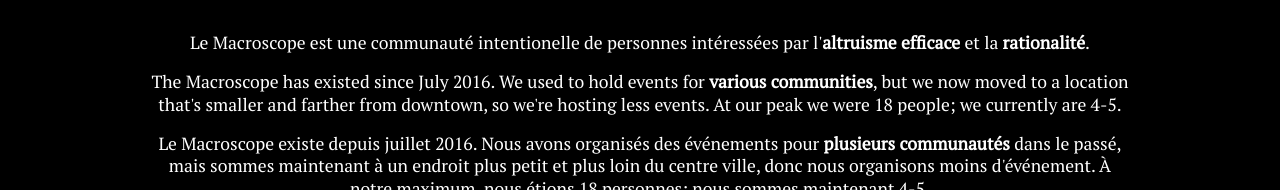
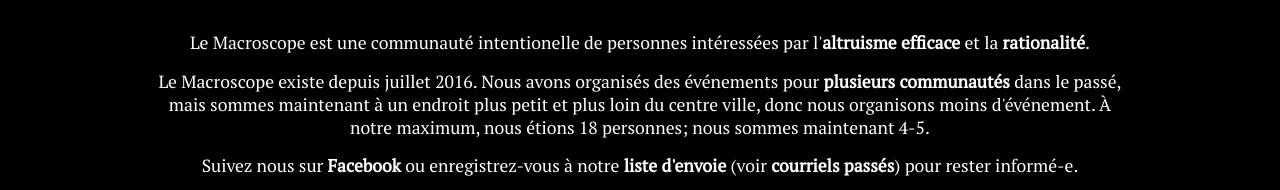
Before and after one commit to Macroscope-House/macroscope-house.github.io, a plain HTML site: page index-fr.html in a window 1280 px wide. Shown: the part 257-447 px from the top of the page. Drawn offline with nearby package versions, Linux system fonts and the light colour scheme.

Commit message:
removed EN text

```diff
--- a/index-fr.html
+++ b/index-fr.html
@@ -60,8 +60,6 @@
 			<div id="mainText" class="col-12 col-lg-10">
 				<p>Le Macroscope est une communauté intentionelle de personnes intéressées par l'<a class="text-white" href="https://www.effectivealtruism.org/">altruisme efficace</a> et la <a class="text-white" href="https://www.lesswrong.com/">rationalité</a>.</p>
 
-				<p>The Macroscope has existed since July 2016. We used to hold events for <a class="text-white" href="http://matiroy.com/communities.html">various communities</a>, but we now moved to a location that's smaller and farther from downtown, so we're hosting less events. At our peak we were 18 people; we currently are 4-5.</p>
-
 				<p>Le Macroscope existe depuis juillet 2016. Nous avons organisés des événements pour <a class="text-white" href="http://matiroy.com/communities.html">plusieurs communautés</a> dans le passé, mais sommes maintenant à un endroit plus petit et plus loin du centre ville, donc nous organisons moins d'événement. À notre maximum, nous étions 18 personnes; nous sommes maintenant 4-5.</p>
 
 				<p>Suivez nous sur <a class="text-white" href="https://www.facebook.com/macroscopers/">Facebook</a> ou enregistrez-vous à notre <a class="text-white" href="http://eepurl.com/c8P9Ib">liste d'envoie</a> (voir <a class="text-white" href="https://us17.campaign-archive.com/home/?u=828eb60faaf22fdbcbe9e5273&id=1305deab64&fbclid=IwAR1zb6NKakYcFW_M-DGP2rCz3lESJDSZuiOyprqOQGgvP9joxgS6ptR9Jpc">courriels passés</a>) pour rester informé-e.</p>
```
